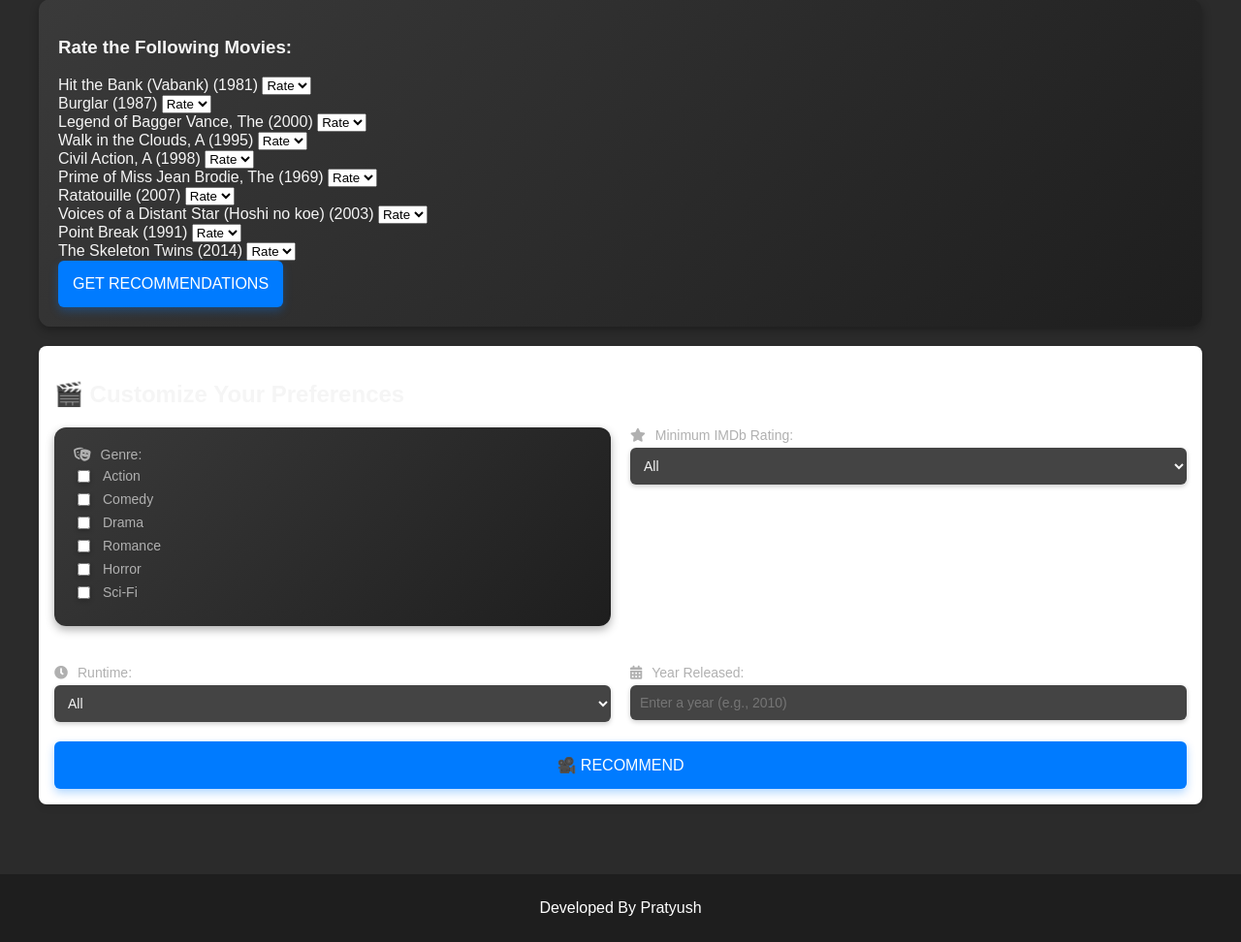
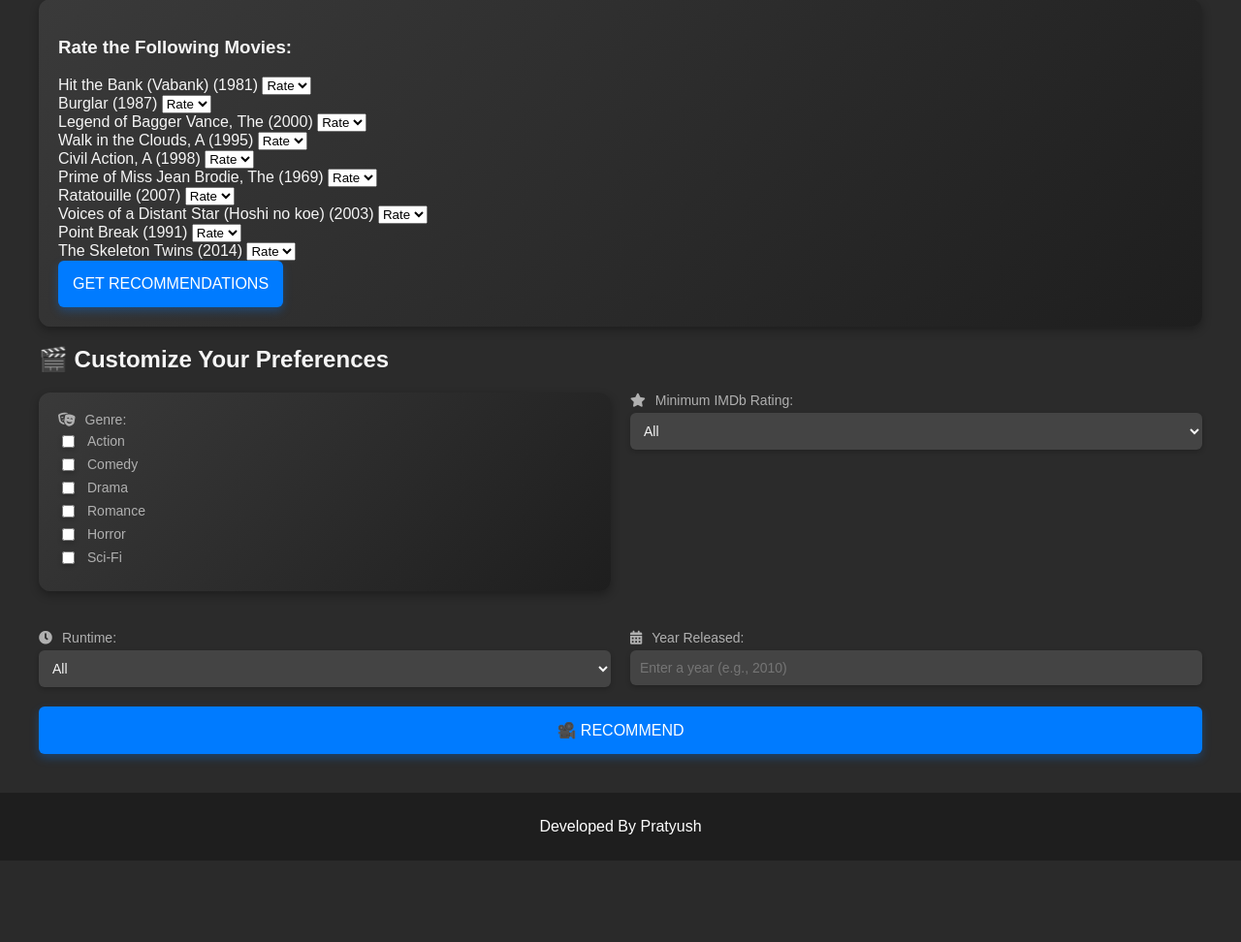
Before and after one commit to pratz-singh/ScreenSage, a Flask app: page / in a window 1280 px wide. Shown: the part 180-1152 px from the top of the page at 97% size. After the commit the page ends 1041 px from the top, so only its background shows below. Run offline with Flask 3, Linux system fonts and the light colour scheme; parts of the project's set-up code (start-up, migrations or seed data) failed here and were passed over.

Commit message:
Update style.css

```diff
--- a/static/css/style.css
+++ b/static/css/style.css
@@ -1,9 +1,9 @@
-section {
-    margin-bottom: 2rem;
-    padding: 1rem;
-    background: white;
-    border-radius: 8px;
-    box-shadow: 0 4px 6px rgba(0, 0, 0, 0.1);
+body {
+    font-family: Arial, sans-serif;
+    margin: 0;
+    padding: 0;
+    background-color: #f4f4f4;
+    color: #333;
 }
 .movies {
     display: grid;
```
